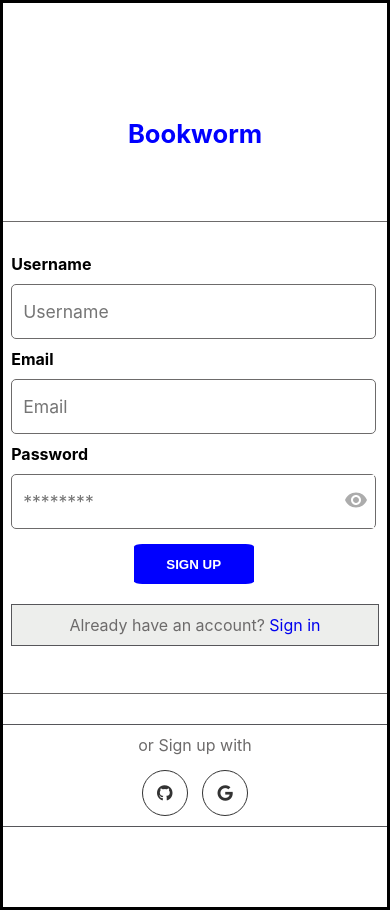
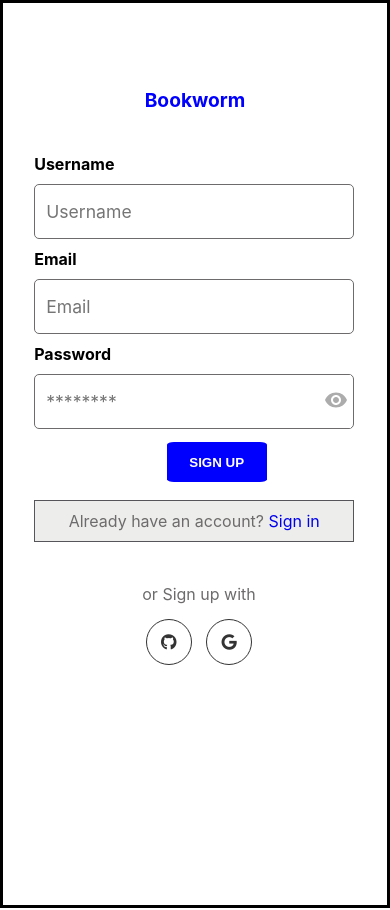
Before and after one commit to atenidegbeolanrewaju/bookworm, a React (Create React App) app: page /signup in a window 390 px wide. Built offline with nearby package versions, Linux system fonts and the light colour scheme.

Commit message:
media query update

```diff
--- a/src/components/login.js
+++ b/src/components/login.js
@@ -27,7 +27,7 @@ const Login = () => {
             <div className='input-field'>
               <input type={isRevPass ? 'text' : 'password'} placeholder='********' onChange={e => setPass(e.target.value)} className='pwPH'/>
               <button className='btnPV' type='button' onClick={() => setIsRevPass(prevState => !prevState)}>
-                {isRevPass ? <ShowOffIcon/> : <ShowIcon/>}
+                {isRevPass ? <ShowIcon/> : <ShowOffIcon/>}
                 </button>
               {/* <i className='far fa-eye'></i> */}
              </div>
--- a/src/index.css
+++ b/src/index.css
@@ -43,13 +43,14 @@ code {
   justify-content: center;
   align-items: center;
   align-content: center;
+  margin-bottom: 150px;
 
 }
 
 .title {
   color: blue;
   font-size: 1.6rem;
-  margin-bottom: 4.5rem;
+  margin-bottom: 3.5rem;
   width: 440px;
   margin-top: 15px;
   display: flex;
@@ -155,7 +156,6 @@ h4 a {
 }
 
 .input-field {
-  max-width: 360;
   width: 365px;
   height: 55px;
   border: 0.1rem #6d6b6b solid;
@@ -215,8 +215,7 @@ h4 a {
   float:left;
   display: flex;
   color: #6d6b6b;
-
-}
+ }
 
 .logged-in input {
   width: 20px;
@@ -322,3 +321,220 @@ h4 a {
   color: blue;
   border-color: rgb(1, 77, 1);
 }
+
+/* $desktop:1200px;
+$laptop:1024px;
+$tablet: 768px;
+$phone:  480px */
+
+@media screen and (max-width:1200px) and (min-width:768px) {
+  .formContainer {
+    padding: 5rem 5rem;
+    margin-top: -10px;
+    height: auto;
+  }
+
+}
+
+@media screen and (max-width:768px) and (min-width:480px) {
+  .formContainer {
+    padding: 5rem 5rem;
+    margin-top: -10px;
+  }
+}
+
+@media screen and (max-width:480px) and (min-width:350px) {
+  .formContainer {
+    padding: 5rem 5rem;
+    margin-top: -10px;
+    border-color: blue;
+    width: 92%;
+    /* display: flex; */
+    justify-content: center;
+    border: none;
+  }
+
+  .title {
+    margin-bottom: 10px;
+    width: 100%;
+    font-size: 1.2rem;
+  }
+
+  form {
+    border: none;
+  }
+
+  .input-field {
+    width: 320px;
+  }
+
+  .btn {
+    width: 100px;
+    margin: 3px 0;
+  }
+
+  .btnPV {
+    width: 30px;
+
+  }
+
+  .logged-in {
+    width: 114%;
+  }
+
+  .pw-label {
+  margin-top: 5px;
+  display: flex;
+  width: 332px;
+  }
+
+  .signin-form {
+    align-content: center;
+  }
+
+  .account_ {
+    margin-bottom: 0px;
+    display: flex;
+    justify-content: center;
+    border: 0.1rem rgb(86, 86, 90) solid;
+    width: 320px
+  }
+
+  .social-text {
+    margin-top: 0px;
+    border: none;
+    width: 400px;
+  }
+
+}
+
+@media screen and (max-width:350px) {
+  .formContainer {
+    padding: 5rem 5rem;
+    margin-top: -10px;
+    border-color: blue;
+    width: 79%;
+    /* display: flex; */
+    justify-content: center;
+    border: none;
+  }
+
+  .title {
+    margin-bottom: 10px;
+    width: 100%;
+    font-size: 1.3rem;
+  }
+
+  form {
+    border: none;
+  }
+
+  .input-field {
+    width: 240px;
+    height: 40px;
+    border: 0.1rem #6d6b6b solid;
+    /* border: none; */
+    /* background-color: #f0f0f0 ; */
+    margin: 10px 0;
+    border-radius: 2px;
+
+  }
+
+  .input-field input {
+    background: none;
+    outline: none;
+    border: none;
+    line-height: 1;
+    font-weight: 300px;
+    font-size: 0.9rem;
+    color: black;
+  }
+
+  .btn {
+    width: 70px;
+    margin: 5px 0;
+    height: 30px;
+    font-size: 0.8rem;
+    text-transform: none;
+  }
+
+  .user-label {
+    font-size: 0.9rem;
+  }
+
+  .pw-label-left {
+    /* padding: 20px ;
+    margin: 10px 20px; */
+    width: 150%;
+    float:left;
+    display: flex;
+    font-size: 0.9rem;
+  }
+
+  .pw-label-right {
+    /* padding: 20px ;
+    margin: 10px 20px; */
+    width: 710px;
+    float:right;
+    display: flex;
+    font-size: 0.9rem;
+  }
+
+  .btnPV {
+    width: 0px;
+    font-size: 0.5rem;
+  }
+
+
+  .logged-in {
+    width: 48%;
+    font-size: 0.85rem;
+  }
+
+  .login-info {
+    max-width: 450px;
+    width: 430px;
+  }
+
+
+  .pw-label {
+  margin-top: 5px;
+  display: flex;
+  width: 332px;
+  }
+
+  .signin-form {
+    align-content: center;
+  }
+
+  .account_ {
+    border: 0.1rem rgb(86, 86, 90) solid;
+    width: 239px;
+    font-size: 0.8rem;
+    /* height: 25px; */
+    padding-top: 5px;
+    padding-bottom: 5px;
+  }
+
+  .social-text {
+    margin-top: -30px;
+    border: none;
+    width: 325px;
+    font-size: 0.8rem;
+  }
+
+  .social-pw {
+    font-size: 0.8rem;
+  }
+
+  .social-media {
+    margin-top: 10px;
+  }
+
+  .social-icon {
+    height: 35px;
+    width: 35px;
+    margin: 0 0.4rem;
+    font-size: 0.8rem;
+  }
+}
```
